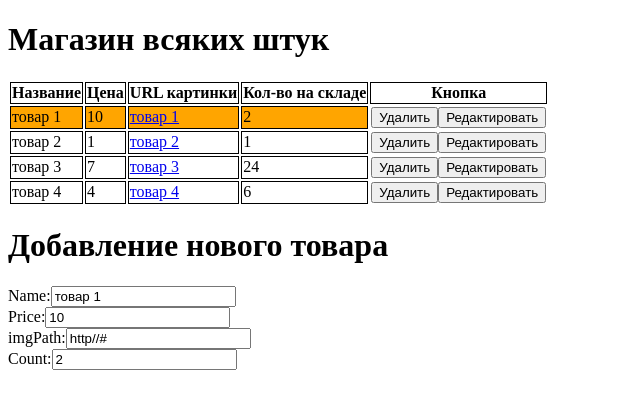
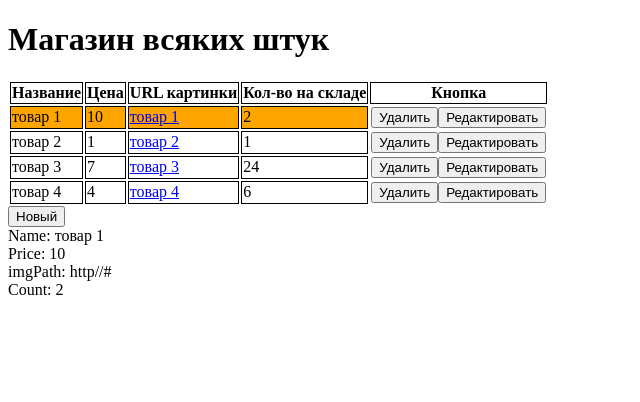
Before and after one commit to Chivononok/ReactAndAngular, a React app in the folder iShop3/: page / in a window 1280 px wide. Both pictures are taken after a click on the element "10". Shown: the top 402 px of the page, without its empty margins (0-640 px from the left). Built offline with nearby package versions, Linux system fonts and the light colour scheme.

Commit message:
add edit card

```diff
--- /dev/null
+++ b/iShop3/components/EditItemCardComponent.js
@@ -0,0 +1,70 @@
+import React from 'react';
+import PropTypes from 'prop-types';
+
+import './EditItemCardComponent.css';
+
+class EditItemCardComponent extends React.Component{
+    static PropTypes = {
+        //=== запись для редактирования ===
+        editItem: PropTypes.shape({
+            nameItem: PropTypes.string,
+            priceItem: PropTypes.number,
+            imgPathItem: PropTypes.string,
+            itemsInStorage: PropTypes.number,
+        }),
+        //==================================
+        id: PropTypes.number    //номер записи при добавлении
+    }
+
+    getHeader = () =>{
+        if(this.props.editItem){
+            return "Редактирование товара " + editItem.nameItem;
+        }else {
+            return "Добавление нового товара";
+        }
+    }
+
+    render(){
+        var header = this.getHeader();
+        if(this.props.editItem){
+            return (
+                <div>
+                    <h1>{header}</h1>
+                    <label className='ShowItemCardComponent'>Name:
+                        <input type='text'>{this.props.nameItem}</input>
+                    </label>
+                    <label className='ShowItemCardComponent'>Price: {this.props.priceItem}
+                        <input type='text'>{this.props.nameItem}</input>
+                    </label>
+                    <label className='ShowItemCardComponent'>imgPath: {this.props.imgPathItem}
+                        <input type='text'>{this.props.nameItem}</input>
+                    </label>
+                    <label className='ShowItemCardComponent'>Count: {this.props.itemsInStorage}
+                        <input type='text'>{this.props.nameItem}</input>
+                    </label>
+                </div>
+            )
+        }else{
+            return(
+                <div>
+                    <h1>{header}</h1>
+                    <label className='ShowItemCardComponent'>Id: {this.props.id}</label>
+                    <label className='ShowItemCardComponent'>Name:
+                        <input type='text'></input>
+                    </label>
+                    <label className='ShowItemCardComponent'>Price:
+                        <input type='text'></input>
+                    </label>
+                    <label className='ShowItemCardComponent'>imgPath:
+                        <input type='text'></input>
+                    </label>
+                    <label className='ShowItemCardComponent'>Count:
+                        <input type='text'></input>
+                    </label>
+                </div>
+            )
+        }
+    }
+}
+
+export default EditItemCardComponent;
--- a/iShop3/components/ItemCardComponent.css
+++ /dev/null
@@ -1,3 +0,0 @@
-.ItemCardComponent{
-    display: block;
-}
--- a/iShop3/components/ItemCardComponent.js
+++ /dev/null
@@ -1,44 +0,0 @@
-import React from 'react';
-import PropTypes from 'prop-types';
-
-import './ItemCardComponent.css';
-
-class ItemCardComponent extends React.Component{
-    static PropTypes = {
-        nameItem: PropTypes.string.isRequired,
-        priceItem: PropTypes.number.isRequired,
-        imgPathItem: PropTypes.string.isRequired,
-        itemsInStorage: PropTypes.number.isRequired,
-        type: PropTypes.number.isRequired,  //1 - добавление нового, 2 -редактирование
-    }
-
-    getHeader = () =>{
-        if(this.props.type == 1){
-            return "Добавление нового товара";
-        }else if(this.props.type == 2){
-            return "Редактирование товара " + this.props.nameItem;
-        }
-    }
-
-    render(){
-        return (
-            <div>
-                <h1>{this.getHeader()}</h1>
-                <label className='ItemCardComponent' >Name:
-                    <input type='text' value={this.props.nameItem}></input>
-                </label>
-                <label className='ItemCardComponent'>Price:
-                    <input type='text' value={this.props.priceItem}></input>
-                </label>
-                <label className='ItemCardComponent'>imgPath:
-                    <input type='text' value={this.props.imgPathItem}></input>
-                </label>
-                <label className='ItemCardComponent'>Count:
-                    <input type='text' value={this.props.itemsInStorage}></input>
-                </label>
-            </div>
-        )
-    }
-}
-
-export default ItemCardComponent;
--- a/iShop3/components/ItemComponent.js
+++ b/iShop3/components/ItemComponent.js
@@ -12,6 +12,7 @@ class ItemComponent extends React.Component{
         selectedItemName:PropTypes.string.isRequired,
         cbSelected: PropTypes.func,
         cbDeleteItem: PropTypes.func,
+        cbEditItem: PropTypes.func,
     }
 
     clickOnItem = (EO) => {
@@ -22,6 +23,11 @@ class ItemComponent extends React.Component{
     clickOnButtonDel = (EO) => {
         //ф-ция вызывается при нажатии кнопки Удалить
         this.props.cbDeleteItem(this.props.nameItem);
+    }
+
+    clickOnButtonEdit = (EO) => {
+        //ф-ция выхывается при нажатии кнопки Редактировать
+        this.props.cbEditItem(this.props.nameItem)
     }
 
     getClassName = () => {
@@ -44,7 +50,7 @@ class ItemComponent extends React.Component{
                 <td onClick={this.clickOnItem} className = {this.getClassName()}>{this.props.itemsInStorage}</td>
                 <td>
                     <input type = "button" value = "Удалить" onClick = {this.clickOnButtonDel}></input>
-                    <input type = "button" value = "Редактировать" onClick = {this.clickOnButtonEdit}></input>
+                    <input type = "button" value = "Редактировать" onClick = {this.clickOnButtonEdit, this.clickOnItem} ></input>
                 </td>
             </tr>
         )
--- /dev/null
+++ b/iShop3/components/ShowItemCardComponent.css
@@ -0,0 +1,3 @@
+.ShowItemCardComponent{
+    display: block;
+}
--- /dev/null
+++ b/iShop3/components/ShowItemCardComponent.js
@@ -0,0 +1,28 @@
+import React from 'react';
+import PropTypes from 'prop-types';
+
+import './ShowItemCardComponent.css';
+
+class ShowItemCardComponent extends React.Component{
+    static PropTypes = {
+        nameItem: PropTypes.string.isRequired,
+        priceItem: PropTypes.number.isRequired,
+        imgPathItem: PropTypes.string.isRequired,
+        itemsInStorage: PropTypes.number.isRequired,
+        type: PropTypes.number.isRequired,  //1 - добавление нового, 2 -редактирование
+    }
+
+
+    render(){
+        return (
+            <div>
+                <label className='ShowItemCardComponent' >Name: {this.props.nameItem}</label>
+                <label className='ShowItemCardComponent'>Price: {this.props.priceItem}</label>
+                <label className='ShowItemCardComponent'>imgPath: {this.props.imgPathItem}</label>
+                <label className='ShowItemCardComponent'>Count: {this.props.itemsInStorage}</label>
+            </div>
+        )
+    }
+}
+
+export default ShowItemCardComponent;
--- a/iShop3/components/iShopComponent.js
+++ b/iShop3/components/iShopComponent.js
@@ -4,7 +4,8 @@ import PropTypes from 'prop-types';
 import './iShopComponent.css';
 
 import ItemComponent from './ItemComponent';
-import ItemCardComponent from './ItemCardComponent';
+import ShowItemCardComponent from './ShowItemCardComponent';
+import EditItemCardComponent from './EditItemCardComponent';
 
 class IShopComponent extends React.Component {
     static PropTypes = {
@@ -17,6 +18,7 @@ class IShopComponent extends React.Component {
         selectedItemName: null,
         selectedItem: null,
         actionType: 1,
+        isEdit: false,  //редактируется ли в данный момент запись
     }
 
     itemSelected = (itemName) => {
@@ -52,6 +54,18 @@ class IShopComponent extends React.Component {
         return tmpArr[0];
     }
 
+    editItem = (itemName) => {
+        //ф-ция переводит/убирает режим редактирования карточки
+        if(this.state.isEdit){
+            this.setState({isEdit: false});
+            this.setState({selectedItem: null});
+        }else{
+            this.setState({isEdit: true})
+            var selItem = this.getItemByItemName(itemName);
+            this.setState({selectedItem: selItem});
+        }
+    }
+
     render(){
 
         var tableHeaders = [];
@@ -80,6 +94,7 @@ class IShopComponent extends React.Component {
                 selectedItemName = {this.state.selectedItemName}
                 cbSelected = {this.itemSelected}
                 cbDeleteItem = {this.ask4delete}
+                cbEditItem = {this.editItem}
             />
         );
 
@@ -92,14 +107,21 @@ class IShopComponent extends React.Component {
                         {tableLines}
                     </tbody>
                 </table>
+                <input type='button' value='Новый'></input>
                 {
-                (this.state.selectedItem) &&
-                <ItemCardComponent
+                    (this.state.selectedItem) && (this.state.isEdit == false) &&
+                    <ShowItemCardComponent
                         nameItem = {this.state.selectedItem.nameItem}
                         priceItem = {this.state.selectedItem.priceItem}
                         imgPathItem = {this.state.selectedItem.imgPathItem}
                         itemsInStorage = {this.state.selectedItem.itemsInStorage}
                         type = {this.state.actionType}
+                    />
+                }
+                {
+                    (this.state.isEdit) &&
+                    <EditItemCardComponent
+                        editItem = {this.state.selectedItem}
                     />
                 }
             </div>
```
Also changed, not shown: iShop3/components/EditItemCardComponent.css (added). Lines whose indentation alone changed are shown as unchanged.
